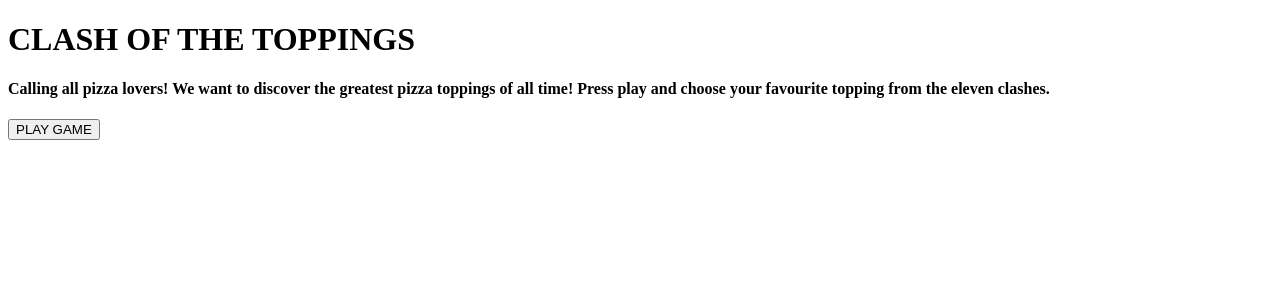
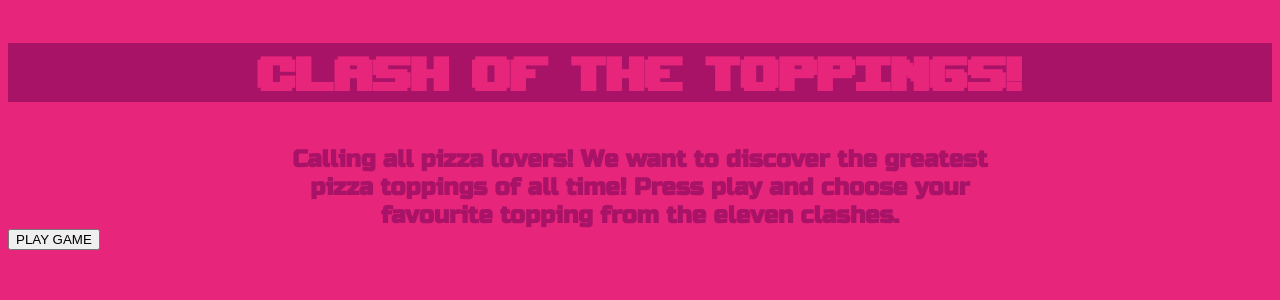
Before and after one commit to iO-Academy/2021-mar-clash-of-the-toppings-fe, a React (Create React App) app: page / in a window 1280 px wide. Shown: the top 300 px of the page. Built offline with nearby package versions, Linux system fonts and the light colour scheme.

Commit message:
css applied to greeter and welcomeText

```diff
--- a/src/Components/Splash/Greeting/Greeting.css
+++ b/src/Components/Splash/Greeting/Greeting.css
@@ -1,4 +1,14 @@
-body {
-    background-color: white;
-    color: black;
+
+@font-face {
+    font-family:titleFont;
+    src: local('titleFont'), url(../../../fonts/upheavtt.ttf) format('truetype');
 }
+
+/*Heading background color & text styling*/
+h1 {
+    font-family: titleFont;
+    font-size: 4em;
+    background-color: #A81368;
+    color: #E7257B;
+    text-align: center;
+}
--- a/src/Components/Splash/Greeting/index.js
+++ b/src/Components/Splash/Greeting/index.js
@@ -1,6 +1,6 @@
 import React from "react";
 import './Greeting.css';
 
-const Greeting = () => <h1>CLASH OF THE TOPPINGS</h1>
+const Greeting = () => <h1>CLASH OF THE TOPPINGS!</h1>
 
 export default Greeting
--- a/src/Components/Splash/WelcomeText/WelcomeText.css
+++ b/src/Components/Splash/WelcomeText/WelcomeText.css
@@ -0,0 +1,14 @@
+@font-face {
+    font-family:bodyFont;
+    src: local('bodyFont'), url(../../../fonts/Russo_One.ttf) format('truetype');
+}
+
+/*Heading background color & text styling*/
+h4 {
+    font-family: bodyFont;
+    font-size: 1.5em;
+    color: #A81368;
+    text-align: center;
+    width: 60%;
+    margin: 0% 20%;
+}
--- a/src/index.css
+++ b/src/index.css
@@ -2,11 +2,11 @@
 /*Assigning fonts as title or body*/
 @font-face {
   font-family:titleFont;
-  src: url(./public/upheavtt.ttf);
+  src: url(fonts/upheavtt.ttf);
 }
 @font-face {
   font-family:bodyFont;
-  src: url(./public/Russo_One.ttf);
+  src: url(fonts/Russo_One.ttf);
 }
 
 /*Heading background color & text styling*/
```
Also changed, not shown: src/fonts/Russo_One.ttf (renamed from public/Russo_One.ttf), src/fonts/upheavtt.ttf (renamed from public/upheavtt.ttf).
